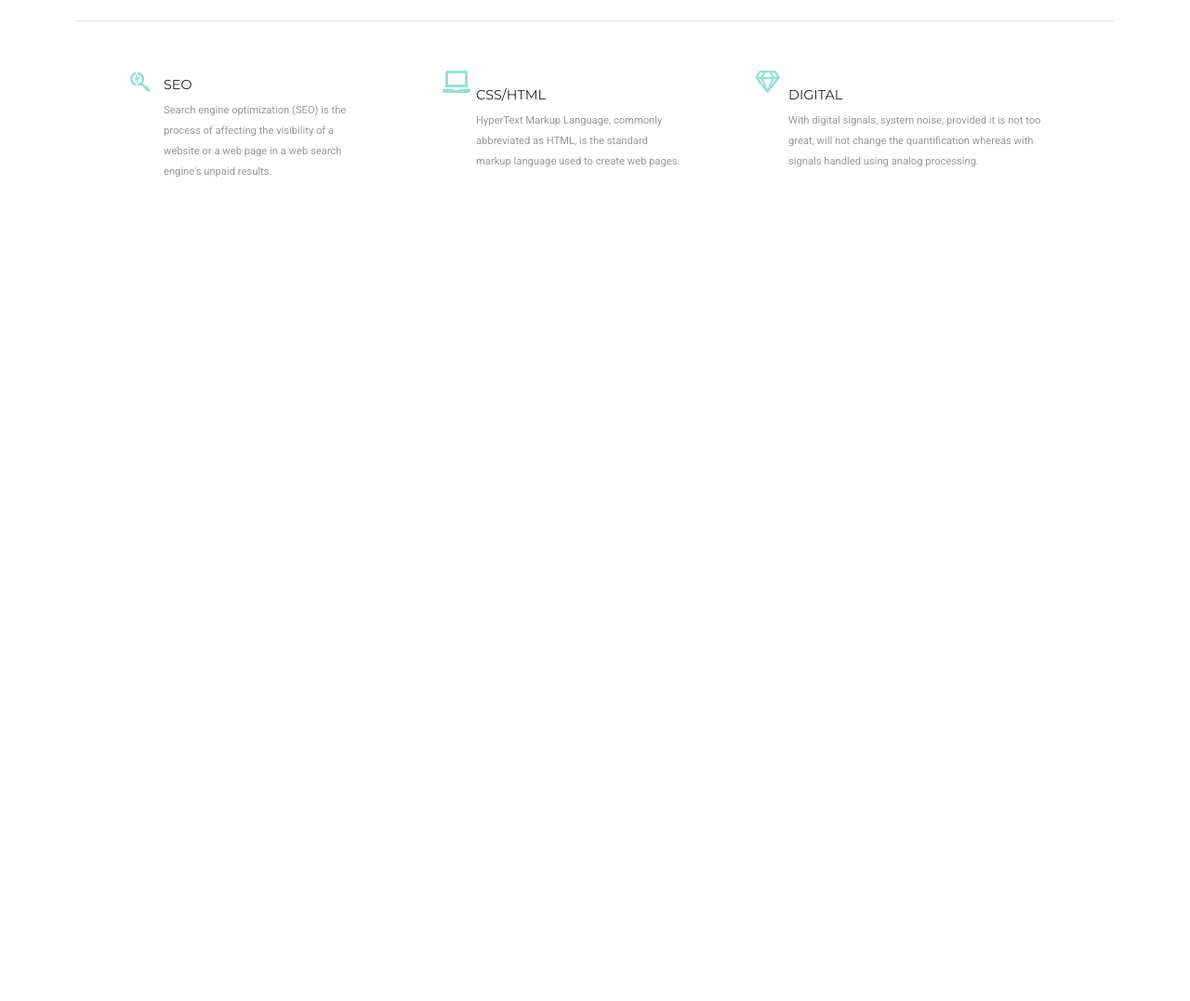
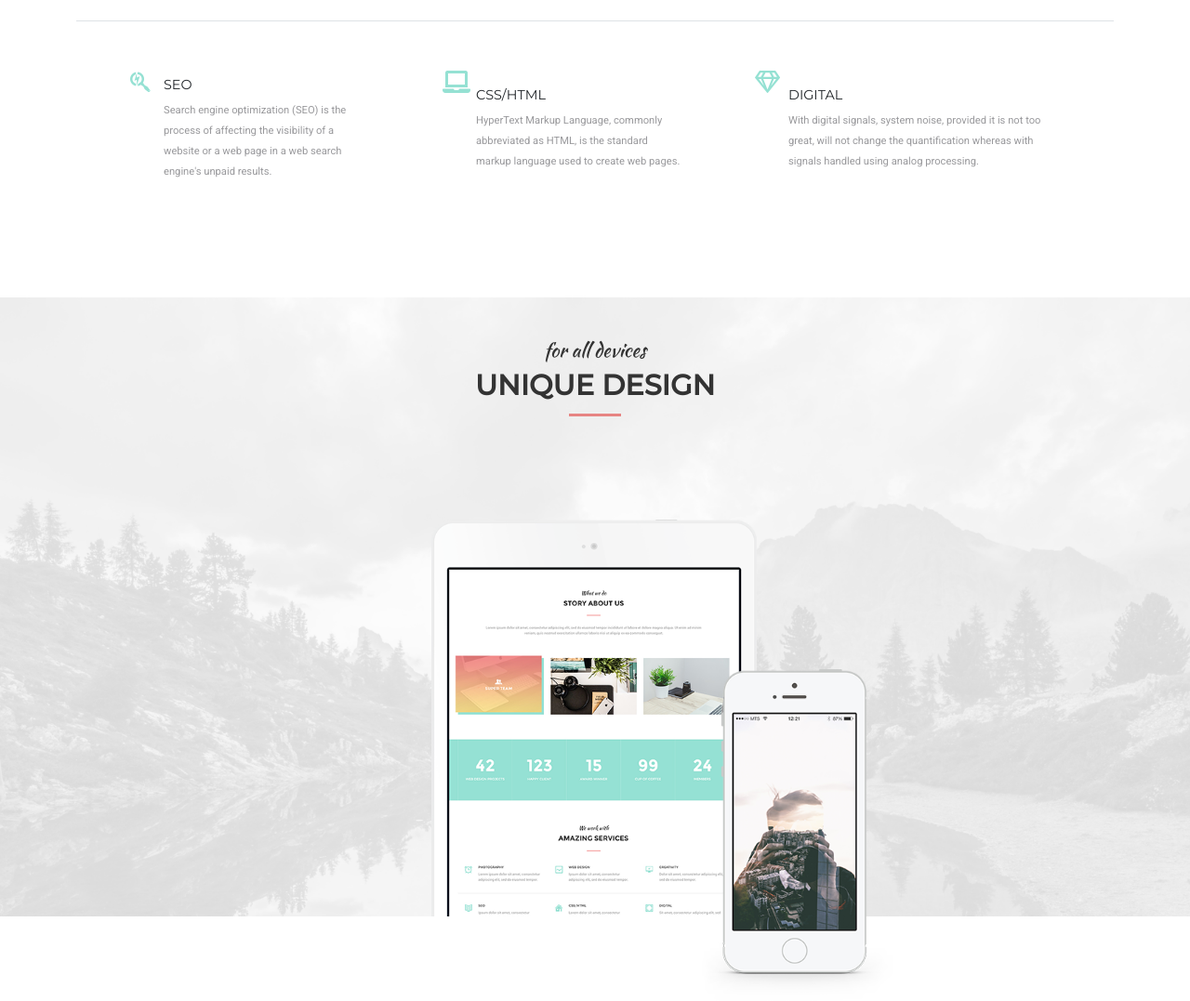
Before and after one commit to abanoubsamir-28/Mogo-Landing-Page, a website: page index.html in a window 1280 px wide. Shown: the part 2439-3516 px from the top of the page at 93% size. Before the commit the page ends 2739 px from the top, so only its background shows below. Drawn offline with nearby package versions, Linux system fonts and the light colour scheme.

Commit message:
add unique designs

```diff
--- a/index.html
+++ b/index.html
@@ -300,6 +300,27 @@
     </section>
     <!-- End Services -->
 
+
+    <!-- Start Unique Design -->
+    <section class="design  position-relative">
+        <div class="container">
+            <div class="section-head py-5">
+                <h4 class="title">for all devices
+                </h4>
+                <h2 class="main-head">unique design</h2>
+                <div class="line"></div>
+            </div>
+            <figure class="w-75 mx-auto d-flex justify-content-center design__main__image">
+                <img src="./assests/images/unique design/display bg 768x1024.png" class="w-50">
+            </figure>
+            <figure class="design__image  position-absolute">
+                <img src="./assests/images/unique design/White.png" class="w-75">
+            </figure>
+        </div>
+
+    </section>
+    <!-- End Unique Design -->
+
     <script src="./node_modules/bootstrap/dist/js/bootstrap.bundle.min.js"></script>
 </body>
 
--- a/scss/_base.scss
+++ b/scss/_base.scss
@@ -204,3 +204,23 @@ header {
 }
 
 // End Services
+
+
+// Start Design
+.design {
+    @include backgroundImage('../assests/images/unique design/Layer53.png');
+
+    .design__image {
+        top: 60%;
+        left: 59%;
+
+    }
+
+    @media (max-width: 1199.98px) {
+        .design__image {
+            display: none;
+        }
+    }
+}
+
+// End Design
```
Also changed, not shown: assests/images/unique design/Layer53.png (added), assests/images/unique design/White.png (added), assests/images/unique design/display bg 768x1024.png (added), css/style.css.
